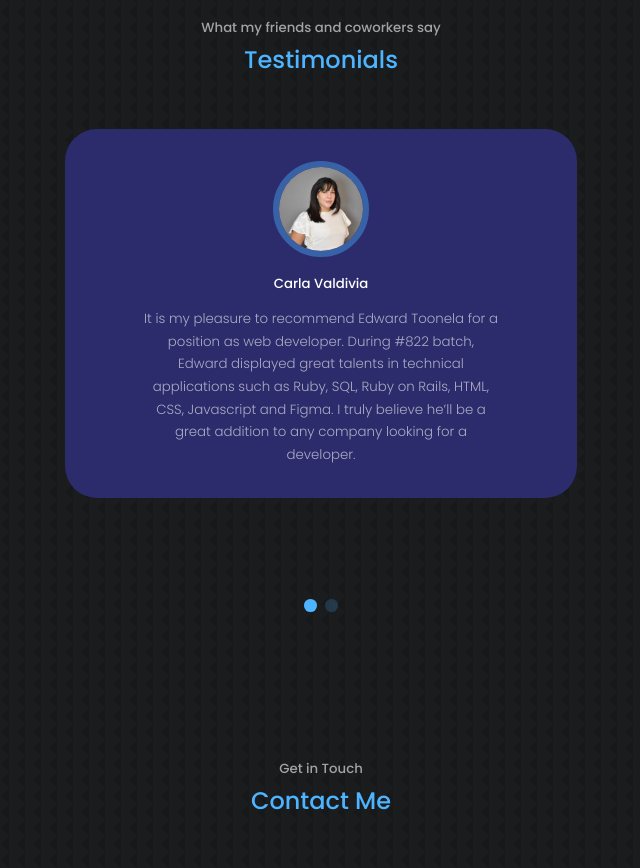
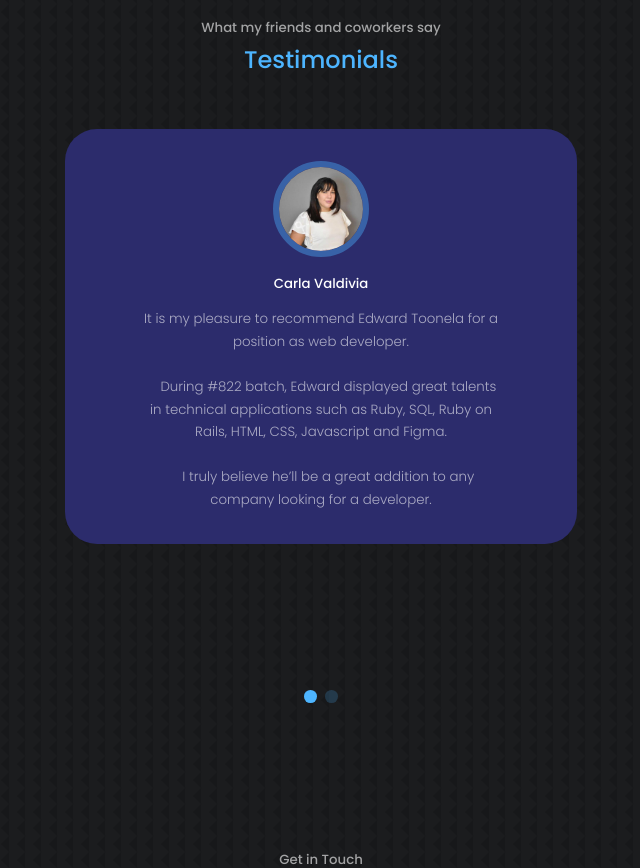
Before and after one commit to Edwardtoonela/react-portfolio-website, a React (Create React App) app: page / in a window 1280 px wide. Shown: the part 3500-4368 px from the top of the page, without its empty margins (319-959 px from the left). Built offline with nearby package versions, Linux system fonts and the light colour scheme.

Commit message:
Testimonials finished

```diff
--- a/src/components/testimonials/testimonials.css
+++ b/src/components/testimonials/testimonials.css
@@ -18,6 +18,7 @@
   padding: 2rem;
   border-radius: 2rem;
   user-select: none;
+  -webkit-user-modify: read-write-plaintext-only;
 }
 
 .client__review {
```
Also changed, not shown: src/components/testimonials/testimonials.jsx (+9 -1 lines).
